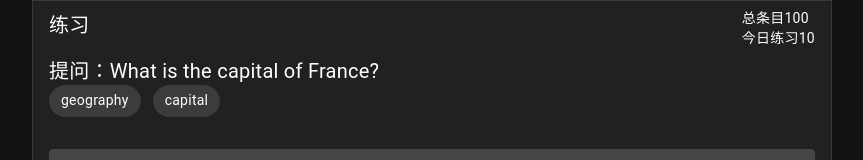
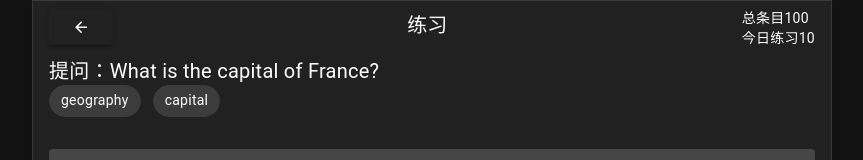
Before and after one commit to h0ngliangli/zoestrope, a Vue app: page /flashcard/exec in a window 1280 px wide. Shown: the top 160 px of the page, without its empty margins (208-1071 px from the left). Built offline with nearby package versions, Linux system fonts and the light colour scheme.

Commit message:
exec页面增加back按钮

```diff
--- a/src/pages/flashcard/exec.vue
+++ b/src/pages/flashcard/exec.vue
@@ -2,6 +2,9 @@
   <v-sheet border class="w-100 h-100">
     <v-card>
       <v-card-title class="d-flex justify-space-between">
+        <v-btn @click="$router.go(-1)">
+          <v-icon>mdi-arrow-left</v-icon>
+        </v-btn>
         <div class="text-h6">练习</div>
         <div class="text-body-2">
           总条目100 <br />
```
